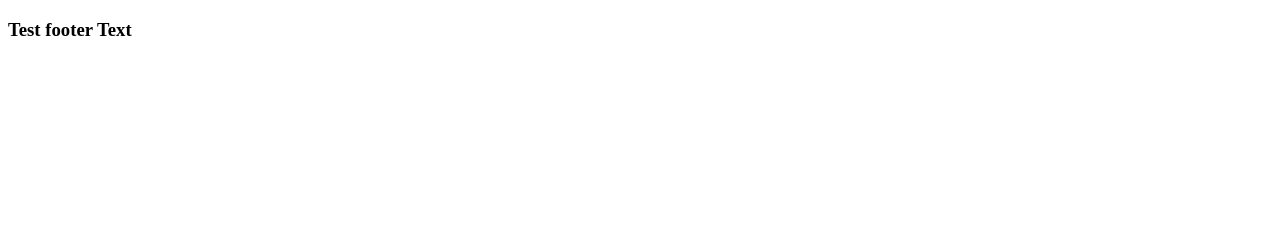
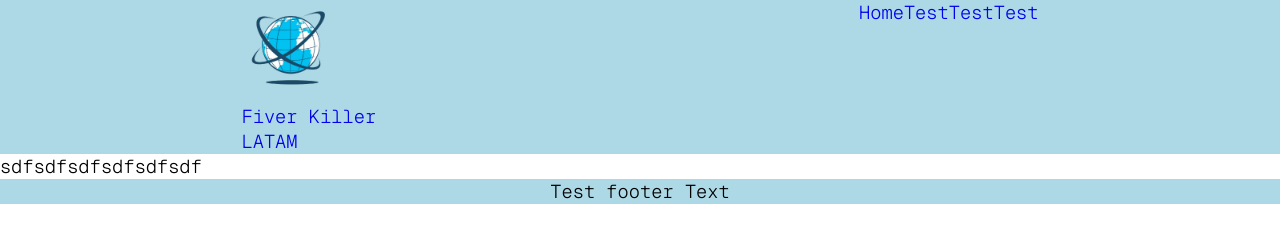
Before and after one commit to Finnet97/fiverr_killer_arg, a plain HTML site: page index.html in a window 1280 px wide. Drawn offline with nearby package versions, Linux system fonts and the light colour scheme.

Commit message:
Algunos cambios base del index

```diff
--- a/css/styles.css
+++ b/css/styles.css
@@ -0,0 +1,48 @@
+
+* {
+    margin: 0px;
+}
+
+h1, h2, h3, p {
+    font-family: "Geist Mono", monospace;
+    font-optical-sizing: auto;
+    font-weight: 300;
+    font-style: normal;
+}
+
+a {
+    text-decoration: none;
+}
+
+.indexHeaderContainer {
+    display: flex;
+    flex-direction: row;
+    flex-wrap: wrap;
+
+    justify-content: space-around;
+
+    background-color: lightblue;
+}
+
+.indexLogo {
+    display: flex;
+    align-items: center;
+}
+
+.indexLogo img {
+    width: 100px;
+}
+
+.indexUtilities {
+    display: flex;
+    flex-direction: row;
+
+    justify-content: space-around;
+}
+
+.indexFooterContainer {
+    display: flex;
+    justify-content: center;
+
+    background-color: lightblue;
+}
--- a/index.html
+++ b/index.html
@@ -3,19 +3,47 @@
 <head>
     <meta charset="UTF-8">
     <meta name="viewport" content="width=device-width, initial-scale=1.0">
+
+    <link rel="preconnect" href="https://fonts.googleapis.com">
+    <link rel="preconnect" href="https://fonts.gstatic.com" crossorigin>
+    <link href="https://fonts.googleapis.com/css2?family=Geist+Mono:wght@100..900&family=Lexend:wght@100..900&display=swap" rel="stylesheet">
     <link rel="stylesheet" href="./css/styles.css">
+
     <title>Index - Fiverr Killer</title>
 </head>
 <body>
-    <header>
+    <header class="indexHeaderContainer">
+        <section class="indexLogo">
+            <a href="./index.html">
+                <img src="./img/logo_gerenico.png" alt="logo">
+                <h3>
+                    Fiver Killer <br>
+                    LATAM
+                </h3>
+            </a>
+        </section>
 
+        <section class="indexUtilities">
+            <a href="./index.html">
+                <h3>Home</h3>
+            </a>
+            <a href="./index.html">
+                <h3>Test</h3>
+            </a>
+            <a href="./index.html">
+                <h3>Test</h3>
+            </a>
+            <a href="./index.html">
+                <h3>Test</h3>
+            </a>
+        </section>
     </header>
 
     <main>
-
+        <h3>sdfsdfsdfsdfsdfsdf</h3>
     </main>
 
-    <footer>
+    <footer class="indexFooterContainer">
         <h3>Test footer Text</h3>
     </footer>
 
```
Also changed, not shown: img/logo_gerenico.png (added).
